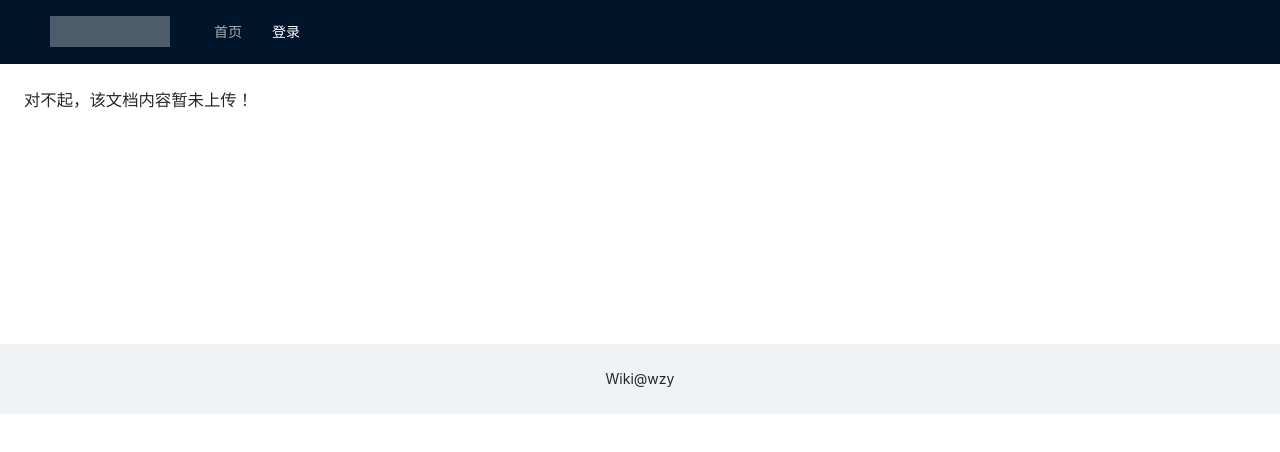
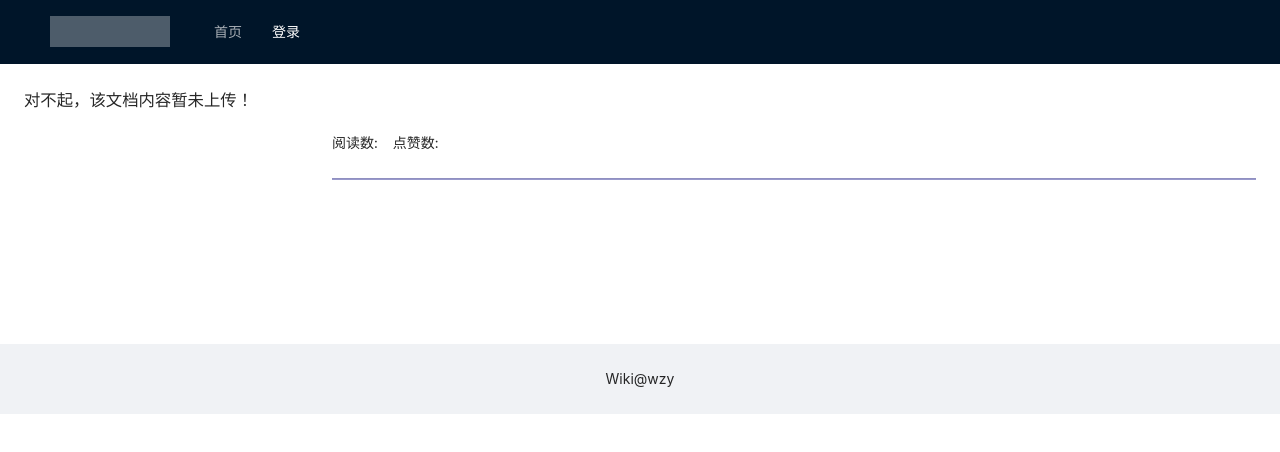
Before and after one commit to ZhiZDK/Wiki, a Vue app in the folder web/: page /doc in a window 1280 px wide. Shown: the top 452 px of the page. Built offline with nearby package versions, Linux system fonts and the light colour scheme; no server answers.

Commit message:
2021-5-23 文档页面显示文档阅读数与点赞数

```diff
--- a/web/src/views/doc.vue
+++ b/web/src/views/doc.vue
@@ -15,6 +15,14 @@
                     </a-tree>
                 </a-col>
                 <a-col :span="18">
+                    <div>
+                        <h2>{{doc.name}}</h2>
+                        <div>
+                            <span>阅读数: {{doc.viewCount}}</span>&nbsp;&nbsp;
+                            <span>点赞数: {{doc.voteCount}}</span>
+                        </div>
+                        <a-divider style="height: 2px; background-color: #9999cc" />
+                    </div>
                     <div class="wangeditor" :innerHTML="html"></div>
                 </a-col>
             </a-row>
@@ -39,6 +47,9 @@
             const html = ref();
             const defaultSelectedKeys = ref();
             defaultSelectedKeys.value = [];
+            // 当前选中的文档
+            const doc = ref();
+            doc.value = {};
 
             /**
              *一级文档树，children属性就是二级文档
@@ -86,6 +97,8 @@
                         if (Tool.isNotEmpty(level1)){
                             defaultSelectedKeys.value = [level1.value[0].id];
                             handleQueryContent(level1.value[0].id);
+                            // 初始显示文档信息
+                            doc.value = level1.value[0];
                         }
                     }else {
                         message.error(data.message);
@@ -97,6 +110,8 @@
             const onSelect = (selectedKeys: any, info: any) => {
                 console.log('selected',selectedKeys,info);
                 if (Tool.isNotEmpty(selectedKeys)){
+                    // 选中某一节点时，加载该节点的文档信息
+                    doc.value = info.selectedNodes[0].props;
                     //加载内容
                     handleQueryContent(selectedKeys[0]);
                 }
@@ -113,6 +128,7 @@
                 html,
                 onSelect,
                 defaultSelectedKeys,
+                doc
             }
         }
     });
```
